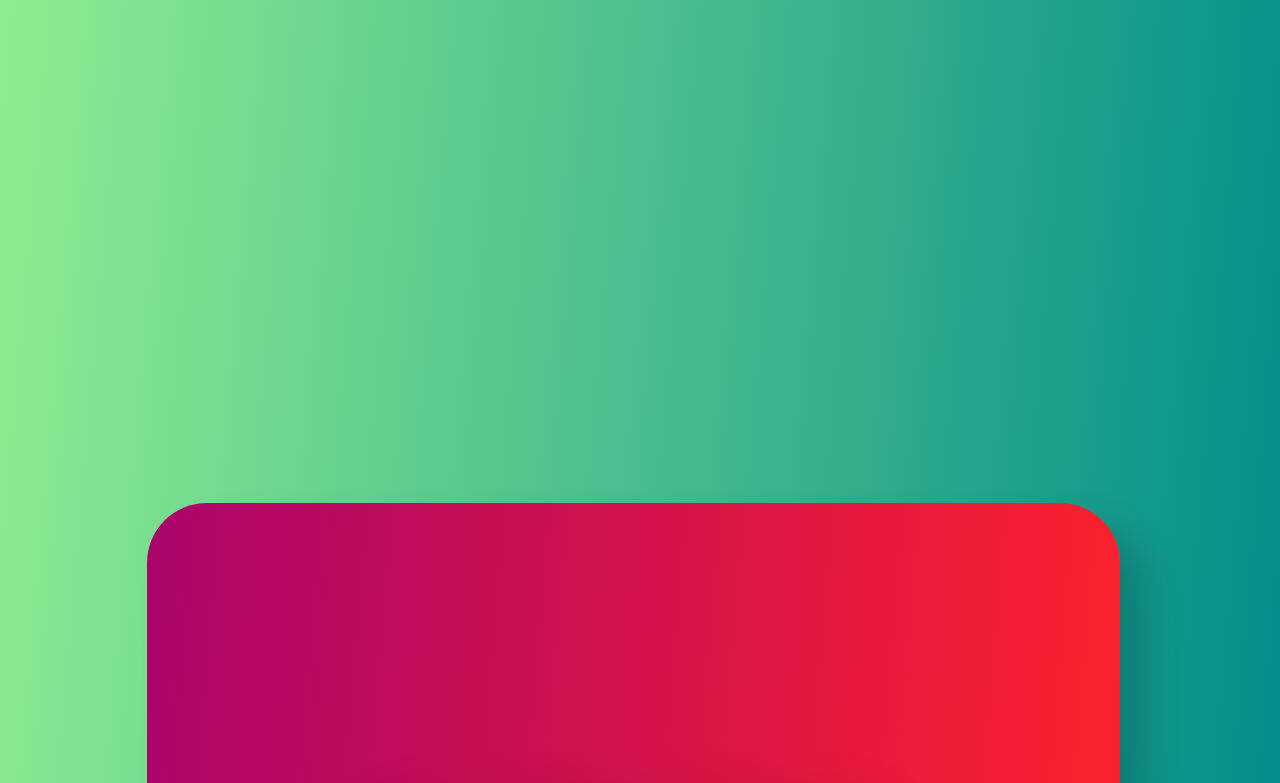
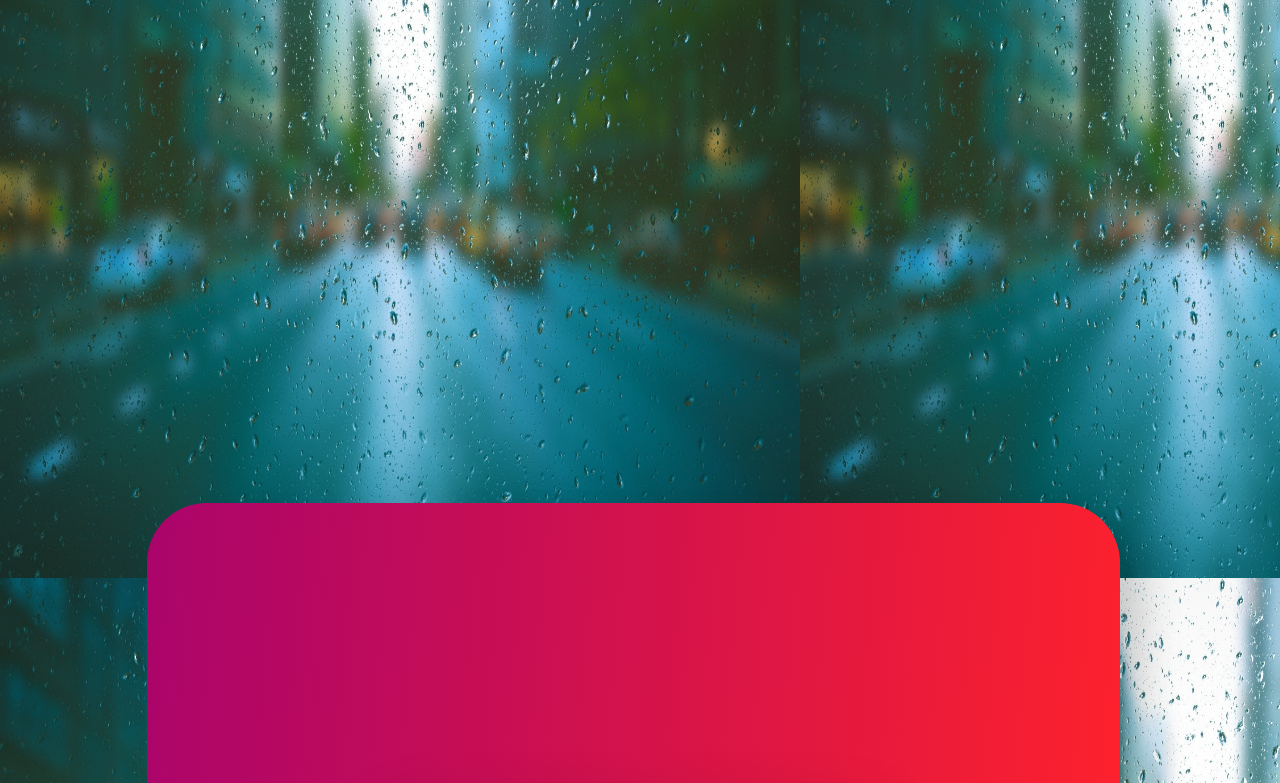
Before and after one commit to mimou404/inscrire, a plain HTML site: page index.html in a window 1280 px wide. Shown: the part 222-1005 px from the top of the page. Drawn offline with Linux system fonts and the light colour scheme.

Commit message:
styles1.css

```diff
--- a/styles1.css
+++ b/styles1.css
@@ -1,5 +1,6 @@
 body{
-        background: linear-gradient(95deg, lightgreen,darkcyan);
+        background-image: url('img/55.jpg');
+	background-size: 100vh 100vh;
 }
 h1{
 	color: white;
```
